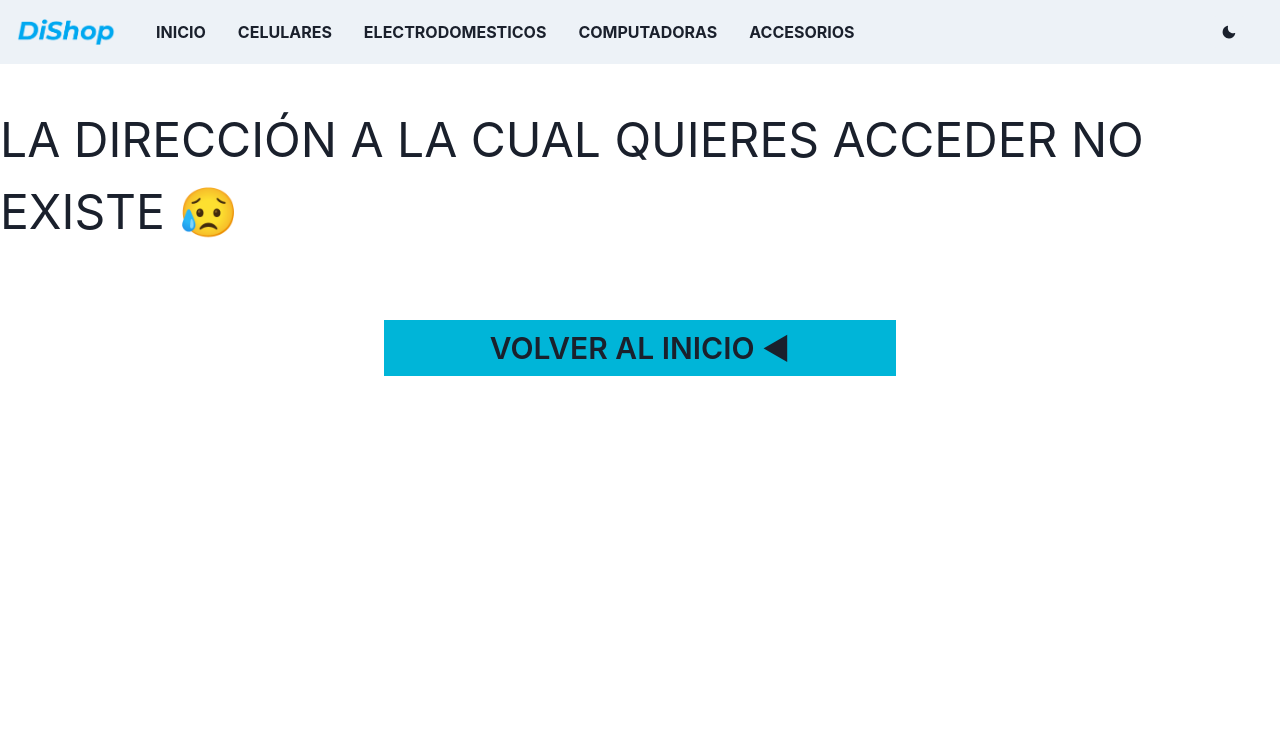
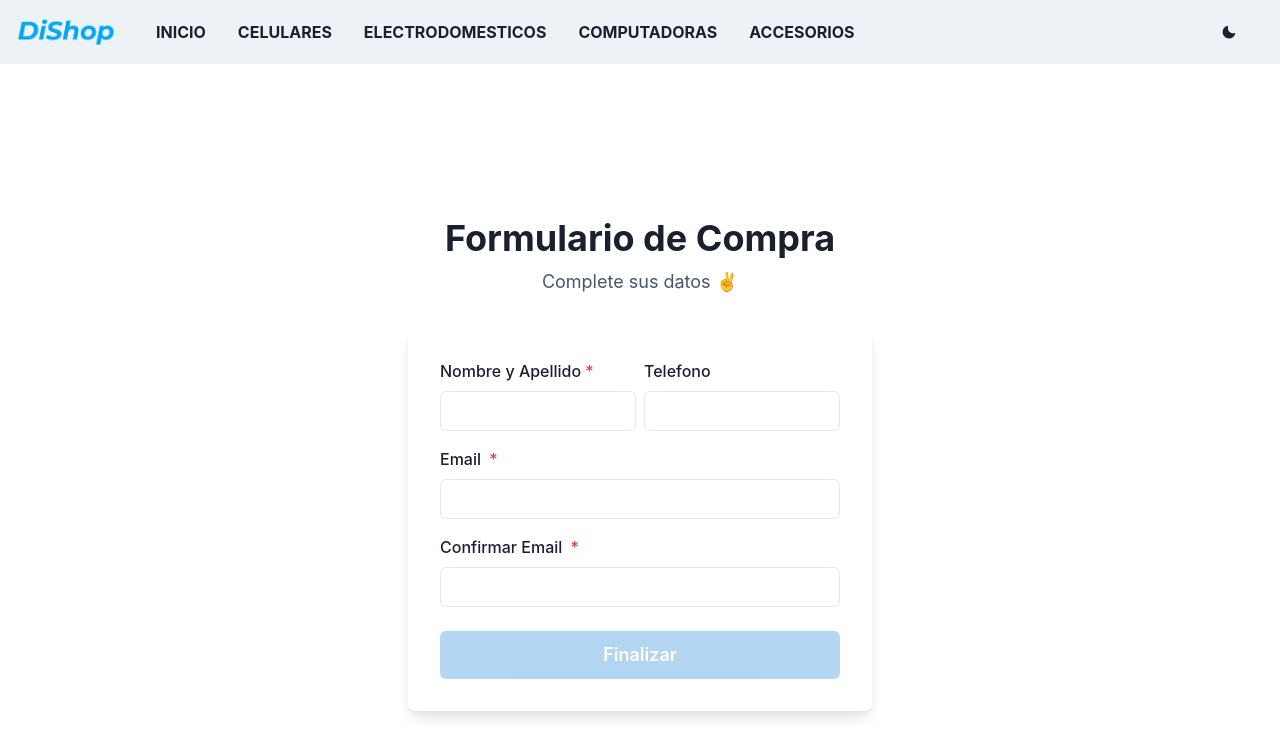
Before and after one commit to raulahumada/dishopAhumada, a React (Create React App) app: page /order in a window 1280 px wide. Shown: the top 756 px of the page. Built offline with nearby package versions, Linux system fonts and the light colour scheme.

Commit message:
Se hace la entrega final!

```diff
--- a/src/App.js
+++ b/src/App.js
@@ -11,6 +11,7 @@ import ItemDetailContainer from './components/container/ItemDetailContainer';
 import CartContextProvider from './context/CartContext';
 import Cart from './components/Cart';
 import NotFound from './components/NotFound';
+import Order from './components/Order';
 
 function App() {
   return (
@@ -20,9 +21,10 @@ function App() {
           <NavBar />
           <Routes>
             <Route path="/" element={<ItemListContainer />} />
-            <Route path="category/:id" element={<ItemListContainer />} />
-            <Route path="item/:id" element={<ItemDetailContainer />} />
-            <Route path="cart" element={<Cart />} />
+            <Route path="/category/:id" element={<ItemListContainer />} />
+            <Route path="/item/:id" element={<ItemDetailContainer />} />
+            <Route path="/cart" element={<Cart />} />
+            <Route path="/order" element={<Order />} />
             <Route path="*" element={<NotFound />} />
           </Routes>
         </Router>
--- a/src/components/Cart.jsx
+++ b/src/components/Cart.jsx
@@ -55,6 +55,22 @@ const Cart = () => {
         <Center>
           <Text fontWeight={'bold'} fontSize={'4xl'}>
             El precio total es: ${calculateTotalPrice()} ARS ✅
+            <Link to="/order">
+              <Button
+                rounded={'none'}
+                w={'full'}
+                mt={8}
+                size={'md'}
+                py={'7'}
+                textTransform={'uppercase'}
+                _hover={{
+                  transform: 'translateY(2px)',
+                  boxShadow: 'lg',
+                }}
+              >
+                Generar Orden ✅
+              </Button>
+            </Link>
           </Text>
         </Center>
       </Box>
--- /dev/null
+++ b/src/components/Order.jsx
@@ -0,0 +1,169 @@
+import {
+  Box,
+  Button,
+  Center,
+  Flex,
+  FormControl,
+  FormLabel,
+  Heading,
+  HStack,
+  Input,
+  Stack,
+  Text,
+} from '@chakra-ui/react';
+import React, { useState } from 'react';
+import { useCartContext } from '../context/CartContext';
+
+import { collection, getFirestore, addDoc } from 'firebase/firestore';
+
+const Order = () => {
+  const { cart, cleanCart } = useCartContext();
+  const [sent, setSent] = useState(false);
+  const [name, setName] = useState('');
+  const [email, setEmail] = useState('');
+  const [confirmEmail, setConfirmEmail] = useState('');
+  const [phone, setPhone] = useState('');
+  const [orderId, setOrderId] = useState(null);
+
+  const onNameChange = (event) => {
+    setName(event.target.value);
+  };
+  const onPhoneChange = (event) => {
+    setPhone(event.target.value);
+  };
+  const onEmailChange = (event) => {
+    setEmail(event.target.value);
+  };
+  const onEmailConfirmChange = (event) => {
+    setConfirmEmail(event.target.value);
+  };
+
+  const createOrder = async () => {
+    console.log('hello');
+    setSent(true);
+    const userInfo = { name, email, phone };
+    console.log(cart);
+    const items = cart.map((p) => ({
+      id: p.id,
+      name: p.description,
+      quantity: p.quantityOrder,
+      subtotal: p.price * p.quantityOrder,
+    }));
+
+    console.log(items);
+    const totalPrice = cart.reduce(
+      (total, product) => total + product.quantity * product.price,
+      0
+    );
+
+    console.log(totalPrice);
+
+    const db = getFirestore();
+
+    const newOrder = {
+      userInfo,
+      items,
+      date: Date.now(),
+      total: totalPrice,
+    };
+    console.log(newOrder);
+    try {
+      const docRef = await addDoc(collection(db, 'orders'), newOrder);
+
+      setOrderId(docRef.id);
+
+      cleanCart();
+    } catch (err) {
+      console.log(err);
+      console.log('Ha ocurrido un error creando la orden de compra');
+    }
+  };
+
+  if (orderId) {
+    return (
+      <>
+        <Center>
+          <Text fontSize={'3xl'}>
+            {' '}
+            El orden de su compra es{' '}
+            <Text fontSize={'4xl'} fontWeight={'bold'}>
+              {orderId}
+            </Text>{' '}
+            <Text>El detalle de la compra sera enviado a {email}</Text>
+          </Text>
+        </Center>
+      </>
+    );
+  }
+
+  return (
+    <>
+      <Flex minH={'100vh'} align={'center'} justify={'center'}>
+        <Stack spacing={8} mx={'auto'} maxW={'lg'} py={12} px={6}>
+          <Stack align={'center'}>
+            <Heading fontSize={'4xl'} textAlign={'center'}>
+              Formulario de Compra
+            </Heading>
+            <Text fontSize={'lg'} color={'gray.600'}>
+              Complete sus datos ✌️
+            </Text>
+          </Stack>
+          <Box rounded={'lg'} boxShadow={'lg'} p={8}>
+            <Stack spacing={4}>
+              <HStack>
+                <Box>
+                  <FormControl id="firstName" isRequired>
+                    <FormLabel>Nombre y Apellido</FormLabel>
+                    <Input value={name} type="text" onChange={onNameChange} />
+                  </FormControl>
+                </Box>
+                <Box>
+                  <FormControl id="lastName">
+                    <FormLabel>Telefono</FormLabel>
+                    <Input value={phone} onChange={onPhoneChange} type="text" />
+                  </FormControl>
+                </Box>
+              </HStack>
+              <FormControl id="email" isRequired>
+                <FormLabel>Email </FormLabel>
+                <Input value={email} onChange={onEmailChange} type="email" />
+              </FormControl>
+              <FormControl id="email" isRequired>
+                <FormLabel>Confirmar Email </FormLabel>
+                <Input
+                  value={confirmEmail}
+                  onChange={onEmailConfirmChange}
+                  type="email"
+                />
+              </FormControl>
+              <Stack spacing={10} pt={2}>
+                <Button
+                  loadingText="Submitting"
+                  size="lg"
+                  bg={'blue.400'}
+                  color={'white'}
+                  _hover={{
+                    bg: 'blue.500',
+                  }}
+                  disabled={
+                    !name ||
+                    !email ||
+                    !phone ||
+                    !confirmEmail ||
+                    confirmEmail !== email ||
+                    sent
+                  }
+                  onClick={createOrder}
+                >
+                  Finalizar
+                </Button>
+              </Stack>
+            </Stack>
+          </Box>
+        </Stack>
+      </Flex>
+    </>
+  );
+};
+
+export default Order;
--- a/src/context/CartContext.jsx
+++ b/src/context/CartContext.jsx
@@ -34,6 +34,10 @@ export const CartContextProvider = (children) => {
     });
     return total;
   };
+
+  const cleanCart = () => {
+    setCart([]);
+  };
   return (
     <CartContext.Provider
       value={{
@@ -43,6 +47,7 @@ export const CartContextProvider = (children) => {
         removeItem,
         clearCart,
         calculateTotalPrice,
+        cleanCart,
       }}
       {...children}
     ></CartContext.Provider>
```
